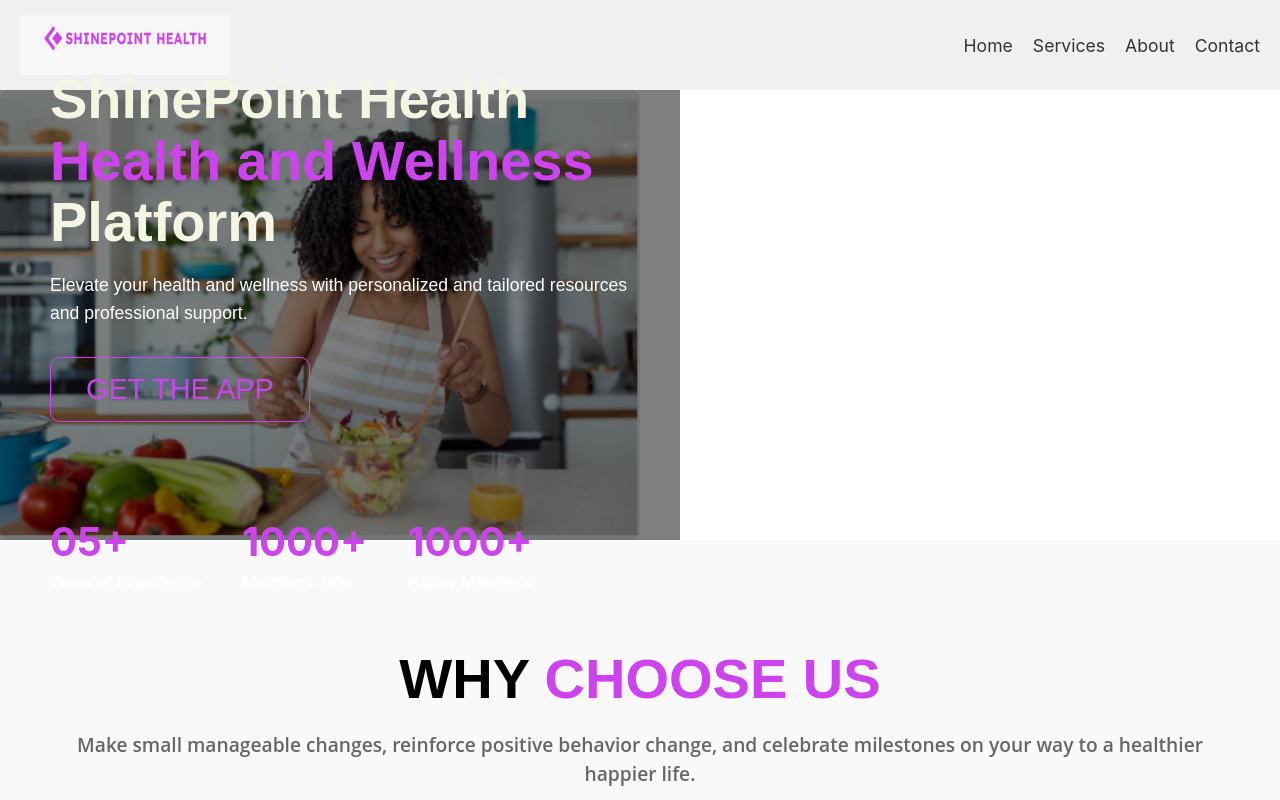
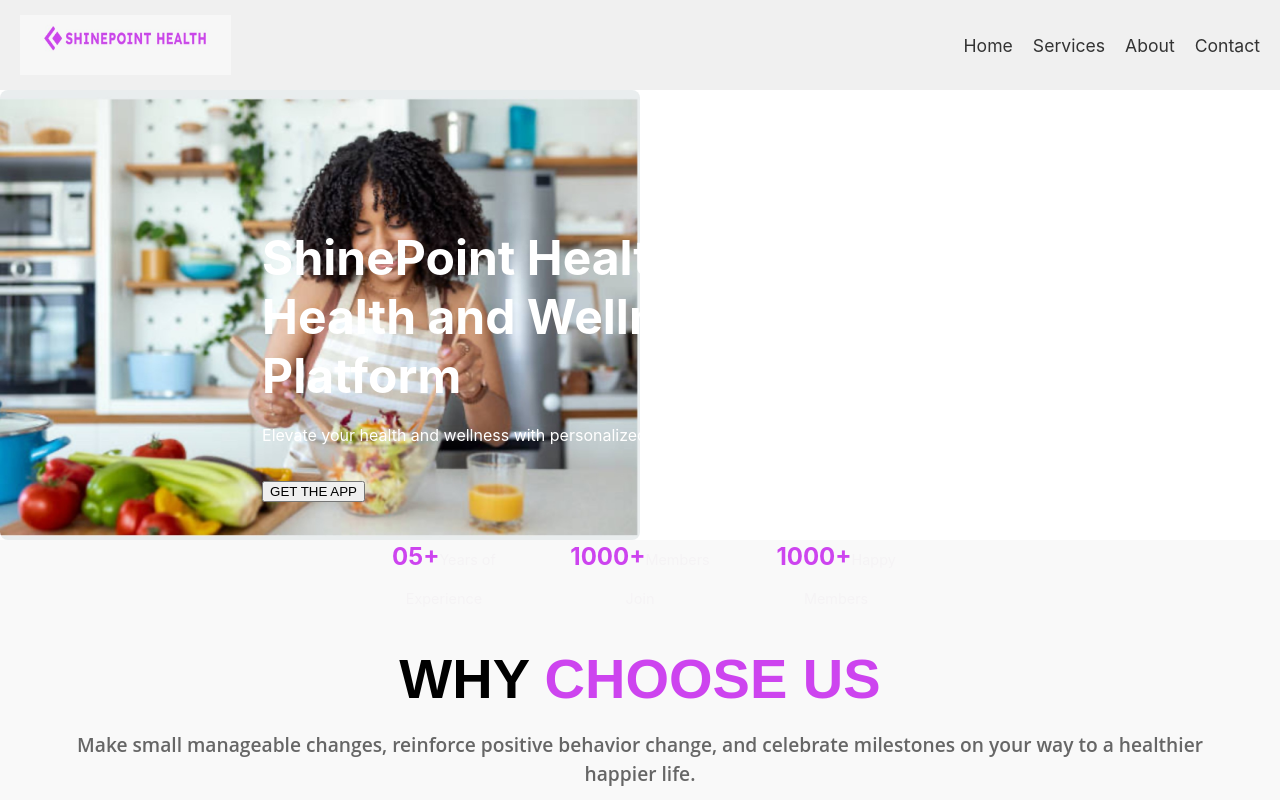
Before and after one commit to AAMINABIBI/ShinePoint-Health, a React (Create React App) app: page / in a window 1280 px wide. Shown: the top 800 px of the page. Built offline with nearby package versions, Linux system fonts and the light colour scheme.

Commit message:
chages commit

```diff
--- a/src/components/Intro/ImageWithThinText.css
+++ b/src/components/Intro/ImageWithThinText.css
@@ -1,15 +1,22 @@
-/* src/components/ImageWithThinText.css */
-.image-container {
+.full-width-container {
   position: relative;
-  display: block;
-  width: 100%;
+  width: 100vw; /* Full-width */
+  height: auto;
 }
 
-.full-width-image {
-  display: block;
-  width: 100%;
+.image {
+  width: 100vw; /* Full-width image */
   height: auto;
   object-fit: cover;
+}
+
+.overlay-dark {
+  position: absolute;
+  top: 0;
+  left: 0;
+  width: 100%;
+  height: 100%;
+  background: rgba(0, 0, 0, 0.5); /* Ensures visibility of text */
 }
 
 .text-overlay {
@@ -18,130 +25,102 @@
   left: 0;
   width: 100%;
   height: 100%;
-  background: rgba(0, 0, 0, 0.5); /* Semi-transparent black overlay */
   display: flex;
   flex-direction: column;
-  justify-content: center; /* Center content vertically */
-  align-items: flex-start; /* Align content to the left */
-  padding: 20px 50px;
-  text-align: left;
-  box-sizing: border-box; /* Include padding in width and height */
+  align-items: center; /* Centers content horizontally */
+  justify-content: center; /* Centers content vertically */
+  box-sizing: border-box;
+  color: #fff;
+  font-size: 1.2rem; /* Adjusted for better scaling */
+  text-align: center; /* Centers text */
 }
 
-.hero {
-  display: flex;
-  flex-direction: column;
-  align-items: flex-start;
-  text-align: left;
-  padding: 40px 0;
-  width: 100%;
-  max-width: 600px;
-  box-sizing: border-box; /* Include padding and border in width and height */
+.hero-content h1 {
+  color: #fff;
+  margin-bottom: 20px;
+  font-size: 2rem; /* Dynamic font size */
 }
 
-.hero-content {
-  margin-bottom: 40px;
-}
-
-.hero-heading h1 {
-  font-family: 'Bebas Neue', sans-serif;
-  font-size: 3.5em;
-  color: #F5F5E4;
-  margin: 10px 0;
-  line-height: 1.1;
-}
-
-.hero-heading h1 span {
+.hero-content .highlight-text {
   color: #CD44EF;
 }
 
-.hero-subtitle {
-  font-family: 'Poppins', sans-serif;
-  font-weight: 400;
-  font-size: 1.1em;
-  line-height: 1.6;
-  letter-spacing: 0%;
-  color: #ffffff;
-  margin-bottom: 30px;
+.hero-content p {
+  font-size: 1rem; /* Scales properly on smaller screens */
+  color: #fff;
+  margin-bottom: 20px;
 }
 
-.app-button {
-  width: auto;
-  padding: 15px 35px;
+.button {
+  padding: 15px 25px; /* Scaled for touch devices */
   border: 1px solid #CD44EF;
-  border-radius: 10px;
-  font-family: 'Bebas Neue', sans-serif;
-  font-size: 1.8em;
-  letter-spacing: 0%;
+  border-radius: 8px;
+  background: transparent;
   color: #CD44EF;
-  background-color: transparent;
   cursor: pointer;
-  transition: background-color 0.3s ease;
+  transition: background 0.3s;
 }
 
-.app-button:hover {
-  background-color: rgba(205, 68, 239, 0.2);
+.button:hover {
+  background: rgba(205, 68, 239, 0.1);
 }
 
 .stats {
   display: flex;
-  gap: 40px;
-  width: 100%;
-  padding: 20px 0;
-  flex-direction: row;
-  justify-content: flex-start;
-  box-sizing: border-box; /* Include padding and border in width and height */
+  flex-wrap: wrap; /* Enables wrapping on smaller screens */
+  justify-content: center; /* Center statistics horizontally */
+  gap: 20px; /* Adjusted for better spacing */
+  margin-top: 30px;
 }
 
 .stat-item {
-  text-align: left;
+  text-align: center; /* Centers text */
+  flex-basis: 45%; /* Makes stats responsive */
 }
 
 .stat-number {
-  font-size: 2.5em;
+  font-size: 1.5rem; /* Scales dynamically */
   font-weight: bold;
   color: #CD44EF;
-  line-height: 1;
 }
 
 .stat-label {
-  display: block;
   margin-top: 10px;
-  color: #ffffff;
-  font-size: 1em;
+  font-size: 0.9rem; /* Adjusted size */
+  color: #f5f3f5;
 }
 
-/* Media Queries for Responsiveness */
-@media (max-width: 768px) {
+/* Media Queries for Better Responsiveness */
+@media (min-width: 768px) {
   .text-overlay {
-    padding: 20px; /* Reduce padding on smaller screens */
-    align-items: center; /* Center text on smaller screens */
-    text-align: center;
-    justify-content: flex-start; /* Align items from the top */
+    font-size: 1.5rem; /* Larger text for bigger screens */
+    text-align: left; /* Align text to the left on larger screens */
+    padding: 40px; /* More padding for spacing */
   }
 
-  .hero {
-    align-items: center; /* Center hero content */
-    text-align: center;
-    padding-top: 60px; /* Add some top padding */
-    max-width: 90%; /* Take more width */
-    margin: 0 auto; /* Center the hero block */
+  .hero-content h1 {
+    font-size: 2.5rem;
   }
 
   .stats {
-    flex-direction: column; /* Stack stats on smaller screens */
-    align-items: center; /* Center stats */
-    gap: 20px;
-    padding: 20px;
+    gap: 40px;
   }
 }
 
-@media (min-width: 769px) and (max-width: 1024px) {
+@media (min-width: 1200px) {
   .text-overlay {
-    padding: 20px 60px; /* Adjust padding for medium screens */
+    font-size: 2rem;
   }
 
-  .hero {
-    max-width: 70%; /* Adjust width for medium screens */
+  .hero-content h1 {
+    font-size: 3rem; /* Larger font for bigger screens */
+  }
+
+  .stat-item {
+    flex-basis: 20%; /* Displays stats in a row */
+  }
+
+  .stats {
+    gap: 60px; /* More spacing for larger screens */
   }
 }
```
